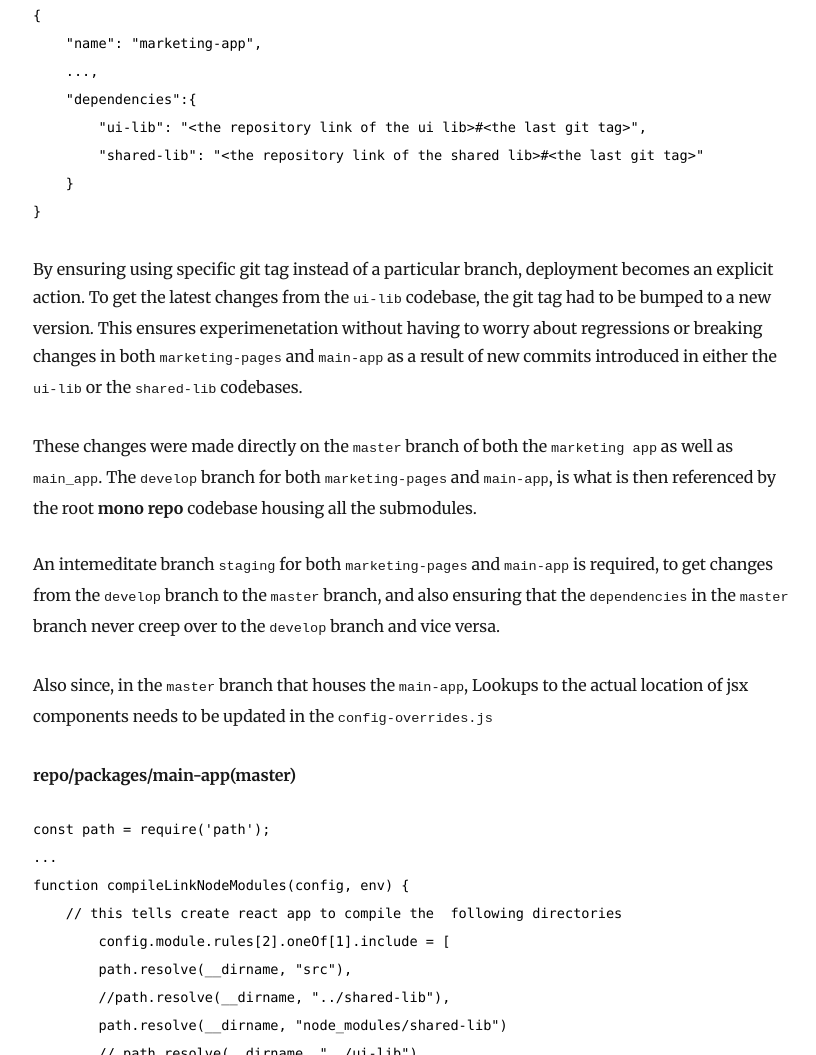
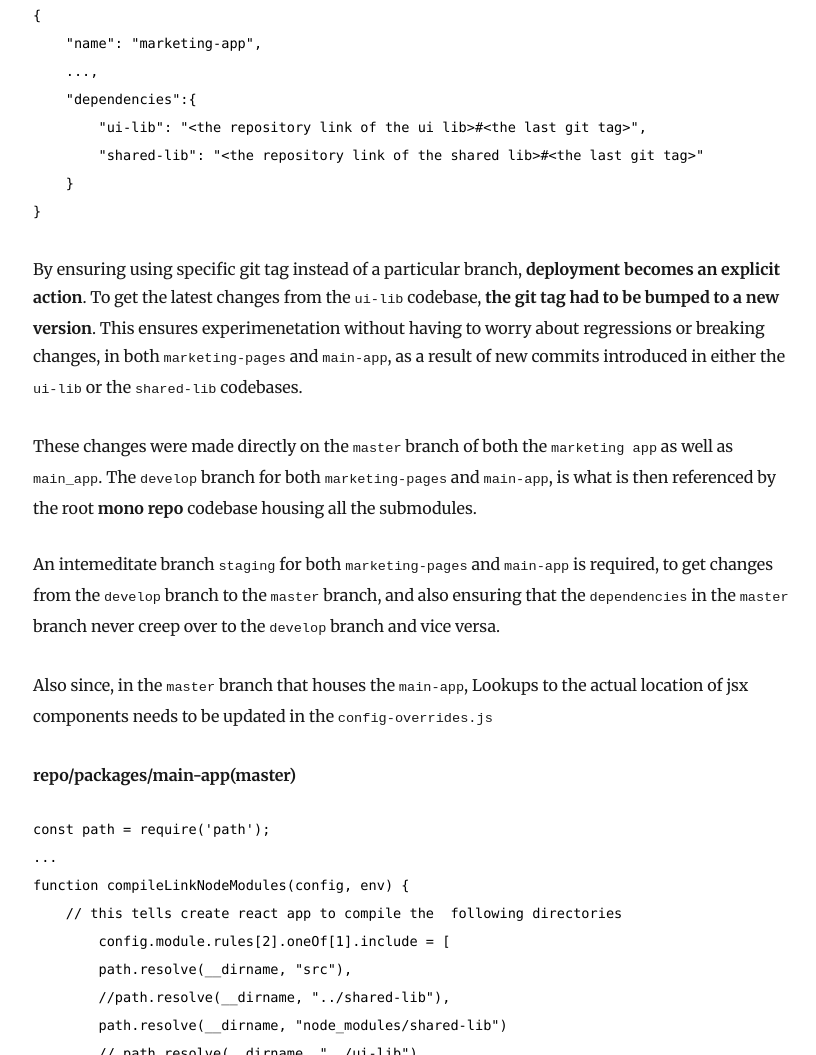
Before and after one commit to gbozee/beeola.me, a Gatsby site: page /scaling-frontend-codebase/ in a window 1280 px wide. Shown: the part 5976-7031 px from the top of the page, without its empty margins (222-1038 px from the left). Built offline with nearby package versions, Linux system fonts and the light colour scheme; Gatsby itself is replaced by a stand-in of ours; some packages are replaced by stand-ins of ours; code samples lack their colours.

Commit message:
Minor fixes and highlights

````diff
--- a/content/blog/scaling-frontend-codebase/index.md
+++ b/content/blog/scaling-frontend-codebase/index.md
@@ -188,7 +188,7 @@ Both `ui-lib` and `shared-lib` also needed to be git sub modules. Since [git rep
 }
 ```
 
-By ensuring using specific git tag instead of a particular branch, deployment becomes an explicit action. To get the latest changes from the `ui-lib` codebase, the git tag had to be bumped to a new version. This ensures experimenetation without having to worry about regressions or breaking changes  in both `marketing-pages` and `main-app` as a result of new commits introduced in either the `ui-lib` or the `shared-lib` codebases.
+By ensuring using specific git tag instead of a particular branch, **deployment becomes an explicit action**. To get the latest changes from the `ui-lib` codebase, **the git tag had to be bumped to a new version**. This ensures experimenetation without having to worry about regressions or breaking changes,  in both `marketing-pages` and `main-app`, as a result of new commits introduced in either the `ui-lib` or the `shared-lib` codebases.
 
 These changes were made directly on the `master` branch of both the `marketing app` as well as `main_app`. The `develop` branch for both `marketing-pages` and `main-app`, is what is then referenced by the root **mono repo** codebase housing all the submodules.
 
````
